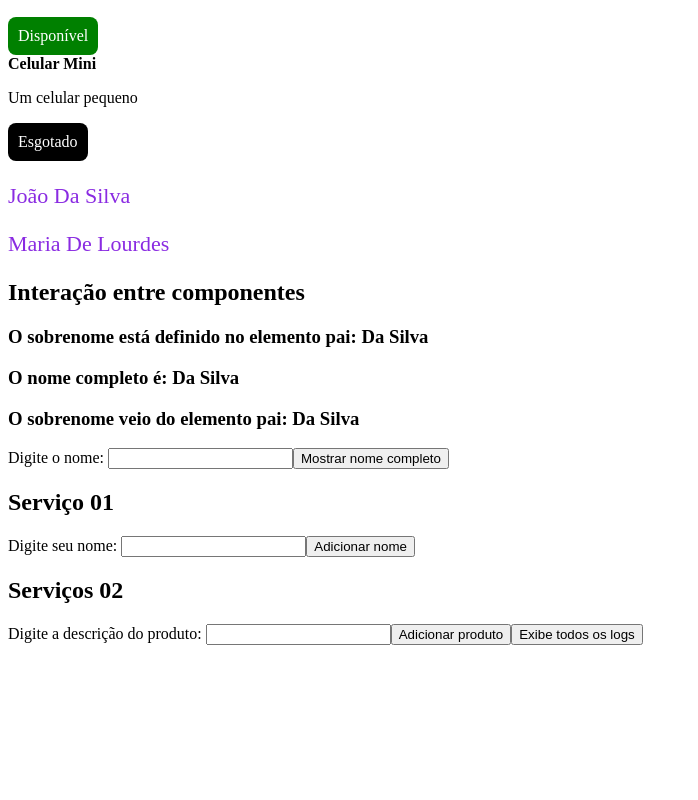
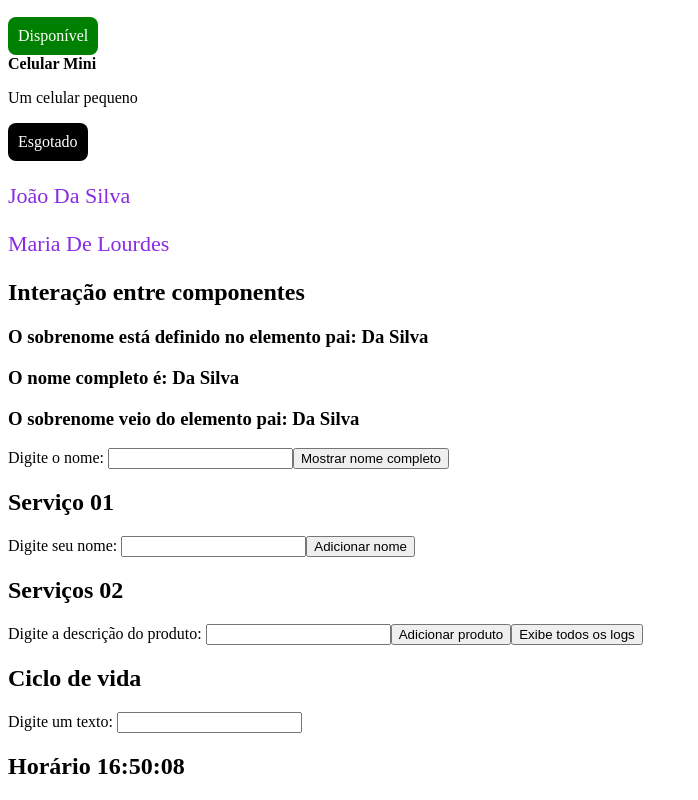
Before and after one commit to GilCarvalhal/fundamentos-angular, an Angular app: page / in a window 1280 px wide. Shown: the part 870-1670 px from the top of the page, without its empty margins (0-698 px from the left). Before the commit the page ends 1523 px from the top, so only its background shows below. Built offline with nearby package versions, Linux system fonts and the light colour scheme.

Commit message:
Ciclo de vida de um componente

```diff
--- a/src/app/app.component.html
+++ b/src/app/app.component.html
@@ -8,3 +8,4 @@
 <app-componente-pai></app-componente-pai>
 <app-exemplo-servicos1></app-exemplo-servicos1>
 <app-exemplo-servicos2></app-exemplo-servicos2>
+<app-ciclo-de-vida-pai></app-ciclo-de-vida-pai>
--- a/src/app/app.module.ts
+++ b/src/app/app.module.ts
@@ -15,6 +15,8 @@
 import { ComponenteFilhoComponent } from './componente-filho/componente-filho.component';
 import { ExemploServicos1Component } from './exemplo-servicos1/exemplo-servicos1.component';
 import { ExemploServicos2Component } from './exemplo-servicos2/exemplo-servicos2.component';
+import { CicloDeVidaComponent } from './ciclo-de-vida/ciclo-de-vida.component';
+import { CicloDeVidaPaiComponent } from './ciclo-de-vida-pai/ciclo-de-vida-pai.component';
 
 @NgModule({
   declarations: [
@@ -30,6 +32,8 @@
     ComponenteFilhoComponent,
     ExemploServicos1Component,
     ExemploServicos2Component,
+    CicloDeVidaComponent,
+    CicloDeVidaPaiComponent,
   ],
   imports: [BrowserModule, AppRoutingModule, FormsModule],
   providers: [],
--- /dev/null
+++ b/src/app/ciclo-de-vida-pai/ciclo-de-vida-pai.component.html
@@ -0,0 +1,4 @@
+<h2>Ciclo de vida</h2>
+<label for="texto">Digite um texto: </label>
+<input type="text" id="texto" [(ngModel)]="texto">
+<app-ciclo-de-vida [texto]="texto"></app-ciclo-de-vida>
--- /dev/null
+++ b/src/app/ciclo-de-vida-pai/ciclo-de-vida-pai.component.ts
@@ -0,0 +1,10 @@
+import { Component } from '@angular/core';
+
+@Component({
+  selector: 'app-ciclo-de-vida-pai',
+  templateUrl: './ciclo-de-vida-pai.component.html',
+  styleUrls: ['./ciclo-de-vida-pai.component.css'],
+})
+export class CicloDeVidaPaiComponent {
+  texto = '';
+}
--- /dev/null
+++ b/src/app/ciclo-de-vida/ciclo-de-vida.component.html
@@ -0,0 +1 @@
+<h2>Horário {{ horario | date:"HH:mm:ss"}}</h2>
--- /dev/null
+++ b/src/app/ciclo-de-vida/ciclo-de-vida.component.ts
@@ -0,0 +1,33 @@
+import {
+  Component,
+  Input,
+  OnChanges,
+  OnDestroy,
+  OnInit,
+  SimpleChanges,
+} from '@angular/core';
+
+@Component({
+  selector: 'app-ciclo-de-vida',
+  templateUrl: './ciclo-de-vida.component.html',
+  styleUrls: ['./ciclo-de-vida.component.css'],
+})
+export class CicloDeVidaComponent implements OnInit, OnChanges, OnDestroy {
+  horario = new Date();
+  timer: any = null!;
+
+  @Input() texto = '';
+
+  ngOnInit(): void {
+    console.log('O evento OnInit disparou');
+    this.timer = setInterval(() => (this.horario = new Date()), 1000);
+  }
+
+  ngOnChanges(changes: SimpleChanges): void {
+    console.log(changes);
+  }
+
+  ngOnDestroy(): void {
+    clearInterval(this.timer);
+  }
+}
```
Also changed, not shown: src/app/ciclo-de-vida-pai/ciclo-de-vida-pai.component.css (added), src/app/ciclo-de-vida/ciclo-de-vida.component.css (added), 2 other files (tests, documents, lock files or other folders).
